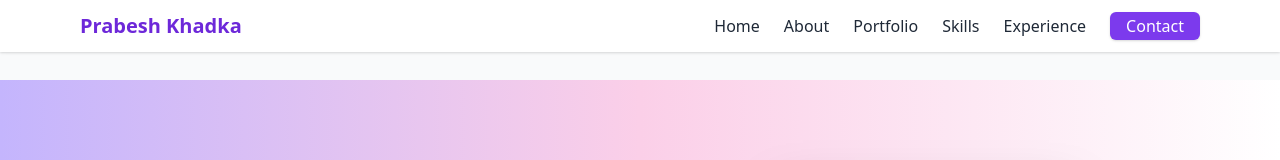
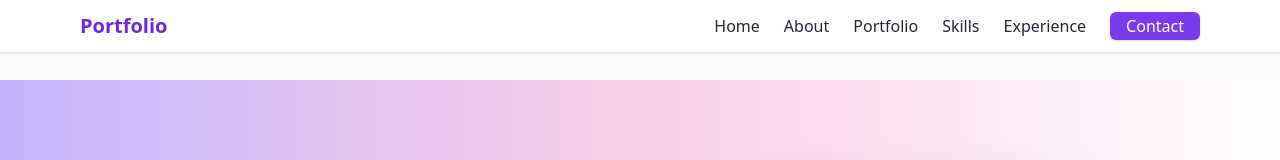
Before and after one commit to PrabeshKhadka7/Portfolio, a plain HTML site: page index.html in a window 1280 px wide. Shown: the top 160 px of the page. Drawn offline with nearby package versions, Linux system fonts and the light colour scheme.

Commit message:
Update index.html
changed heading

```diff
--- a/index.html
+++ b/index.html
@@ -34,7 +34,7 @@
    <!-- Navbar -->
 <nav class="bg-white shadow fixed top-0 w-full z-50 transition-all duration-500">
   <div class="max-w-6xl mx-auto px-4 py-3 flex justify-between items-center">
-    <div class="text-xl font-bold text-purple-700 transition duration-300 transform hover:scale-105">Prabesh Khadka</div>
+    <div class="text-xl font-bold text-purple-700 transition duration-300 transform hover:scale-105">Portfolio</div>
 
     <!-- Desktop Menu -->
     <div class="hidden md:flex space-x-6 text-gray-800 font-medium items-center">
```
